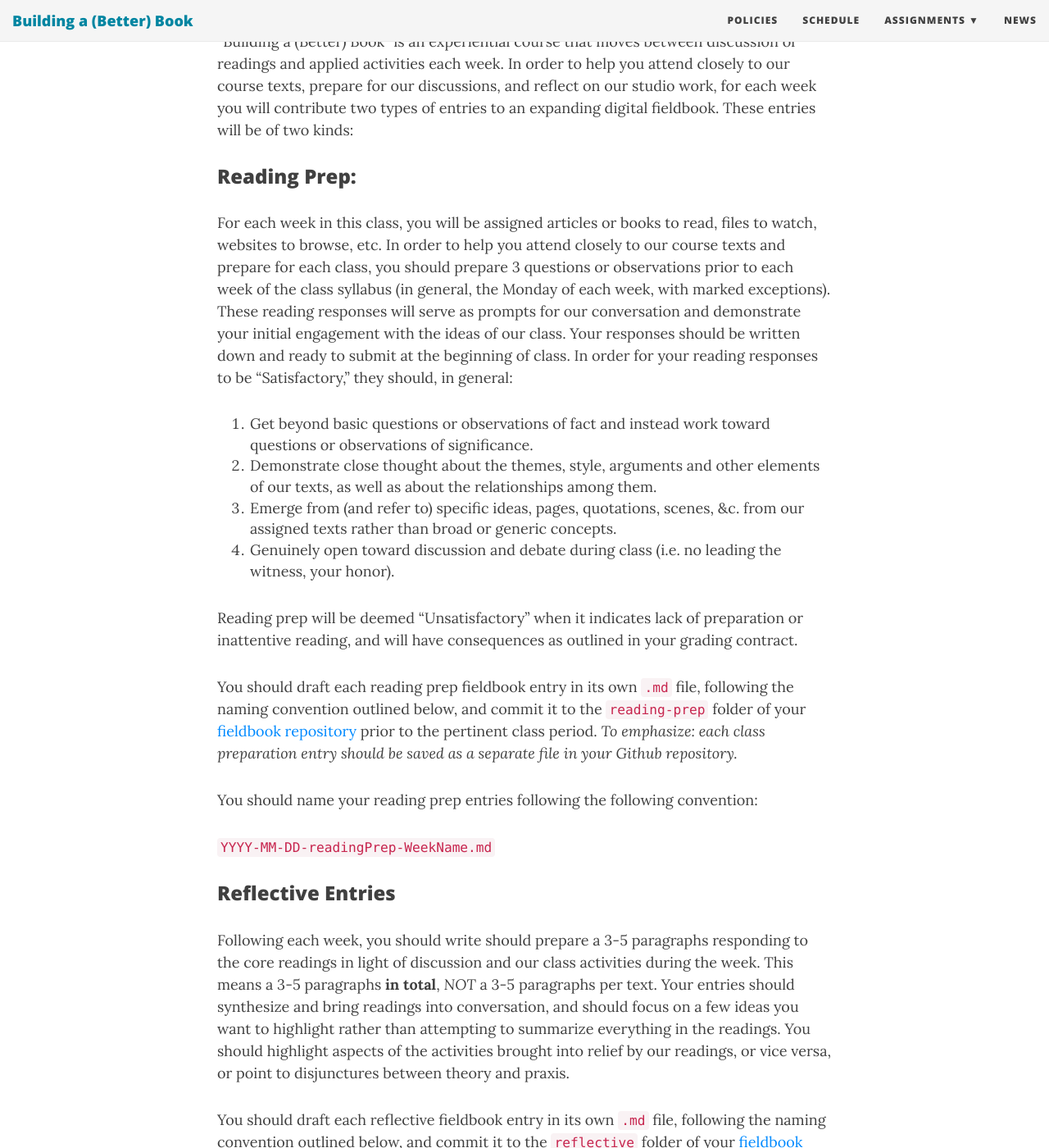
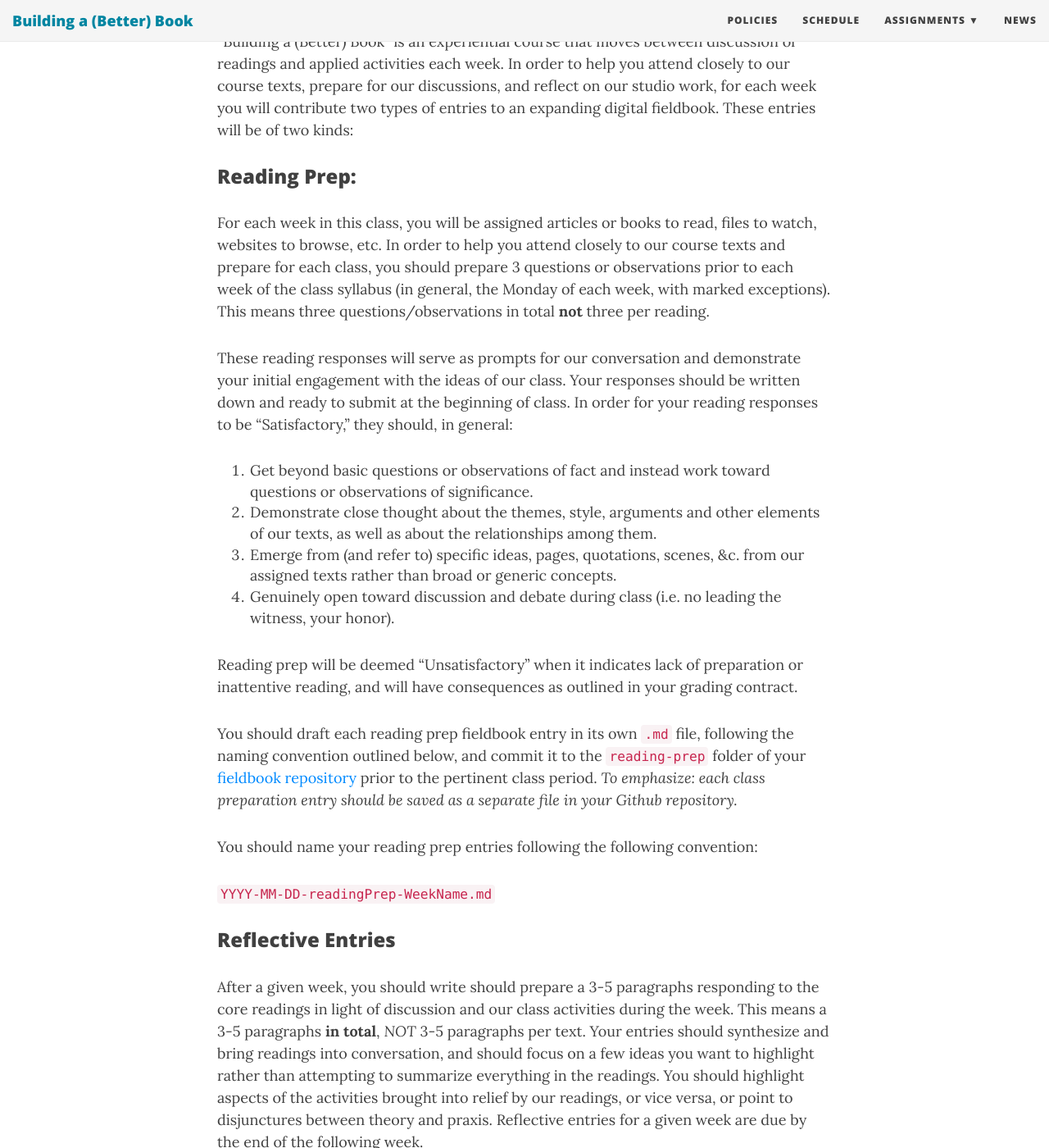
Before and after one commit to rccordell/f19bbb, a Jekyll site: the page built from assignments/fieldbook.md, in a window 1280 px wide and 1400 px high, scrolled down 762 px. Shown: the whole window at 82% size. Built offline with Jekyll 4.4.1, drawn with Linux system fonts in a browser that asks for light colours; nearby versions of some CDN libraries; some web fonts are replaced.

Commit message:
clarify fieldbook deadlines

```diff
--- a/assignments/fieldbook.md
+++ b/assignments/fieldbook.md
@@ -16,7 +16,9 @@ bigimg: /img/14934283002_9663bae608_k-banner.jpg
 
 ### Reading Prep:
 
-For each week in this class, you will be assigned articles or books to read, files to watch, websites to browse, etc. In order to help you attend closely to our course texts and prepare for each class, you should prepare 3 questions or observations prior to each week of the class syllabus (in general, the Monday of each week, with marked exceptions). These reading responses will serve as prompts for our conversation and demonstrate your initial engagement with the ideas of our class. Your responses should be written down and ready to submit at the beginning of class. In order for your reading responses to be "Satisfactory," they should, in general:
+For each week in this class, you will be assigned articles or books to read, files to watch, websites to browse, etc. In order to help you attend closely to our course texts and prepare for each class, you should prepare 3 questions or observations prior to each week of the class syllabus (in general, the Monday of each week, with marked exceptions). This means three questions/observations in total **not** three per reading.
+
+These reading responses will serve as prompts for our conversation and demonstrate your initial engagement with the ideas of our class. Your responses should be written down and ready to submit at the beginning of class. In order for your reading responses to be "Satisfactory," they should, in general:
 
 1. Get beyond basic questions or observations of fact and instead work toward questions or observations of significance.
 2. Demonstrate close thought about the themes, style, arguments and other elements of our texts, as well as about the relationships among them.
@@ -33,7 +35,7 @@ You should name your reading prep entries following the following convention:
 
 ### Reflective Entries
 
-Following each week, you should write should prepare a 3-5 paragraphs responding to the core readings in light of discussion and our class activities during the week. This means a 3-5 paragraphs **in total**, *NOT* a 3-5 paragraphs per text. Your entries should synthesize and bring readings into conversation, and should focus on a few ideas you want to highlight rather than attempting to summarize everything in the readings. You should highlight aspects of the activities brought into relief by our readings, or vice versa, or point to disjunctures between theory and praxis.
+After a given week, you should write should prepare a 3-5 paragraphs responding to the core readings in light of discussion and our class activities during the week. This means a 3-5 paragraphs **in total**, *NOT* 3-5 paragraphs per text. Your entries should synthesize and bring readings into conversation, and should focus on a few ideas you want to highlight rather than attempting to summarize everything in the readings. You should highlight aspects of the activities brought into relief by our readings, or vice versa, or point to disjunctures between theory and praxis. Reflective entries for a given week are due by the end of the following week.
 
 You should draft each reflective fieldbook entry in its own `.md` file, following the naming convention outlined below, and commit it to the `reflective` folder of your [fieldbook repository](https://classroom.github.com/a/i5JrrTkP) within one week follow the end of the pertinent week. *To emphasize: each reflective entry should be saved as a separate file in your Github repository.*
 
```
